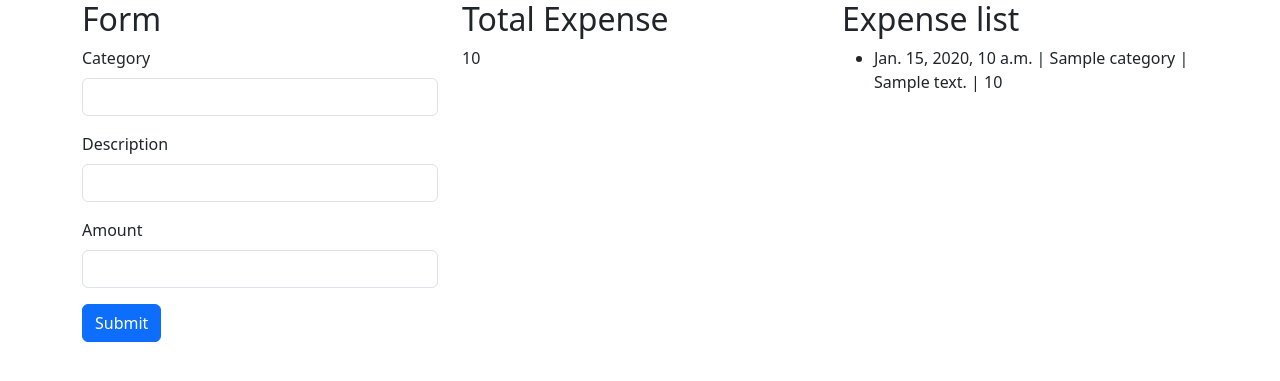
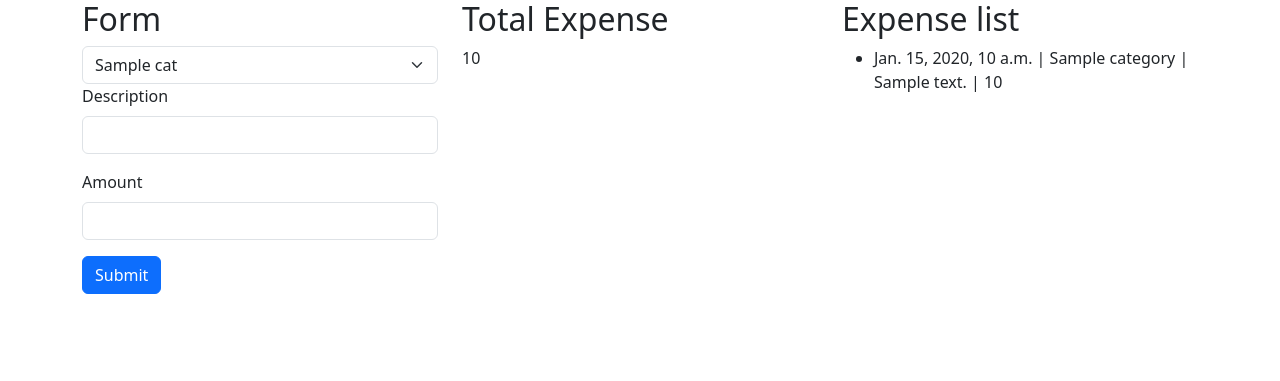
Before and after one commit to CodigoAldea/fullstackSessions, a Django app: template project/exptracker/templates/home.html in a window 1280 px wide. Shown: the top 381 px of the page. Run offline with Django 5.2, Linux system fonts and the light colour scheme; the template is opened without the code that fills it: most values are stand-ins (such as "Sample title", 1, 10 or a date in 2020).

Commit message:
update for the select function on the frontend

```diff
--- a/project/exptracker/templates/home.html
+++ b/project/exptracker/templates/home.html
@@ -14,10 +14,11 @@
                 <h2>Form</h2>
                 <form method="POST">
                     {% csrf_token %}
-                    <div class="mb-3">
-                        <label for="exampleInputEmail1" class="form-label">Category</label>
-                        <input type="text" class="form-control" name='category'>
-                    </div>
+                    <select class="form-select" aria-label="Default select example" name='category'>
+                        {% for value, label in cat %}
+                            <option value="{{ value }}">{{ label }}</option>
+                        {% endfor %}
+                    </select>
                     <div class="mb-3">
                         <label for="exampleInputPassword1" class="form-label">Description</label>
                         <input type="text" class="form-control" name='description'>
--- a/project/exptracker/views.py
+++ b/project/exptracker/views.py
@@ -5,6 +5,8 @@ def home(request):
     data = expense.objects.all()
 
     total = sum(i.amount for i in data)
+
+    cat = expense.CATEGORY_CHOICES
     if request.method == 'POST':
         category = request.POST.get('category')
         description = request.POST.get('description')
@@ -15,5 +17,5 @@ def home(request):
             description = description,
             amount= amount
         )
-
-    return render(request, 'home.html', {'data' : data, 'total': total})
+        return render(request, 'home.html', {'data' : data, 'total': total, 'cat': cat})
+    return render(request, 'home.html', {'data' : data, 'total': total, 'cat': cat})
```
Also changed, not shown: project/db.sqlite3.
